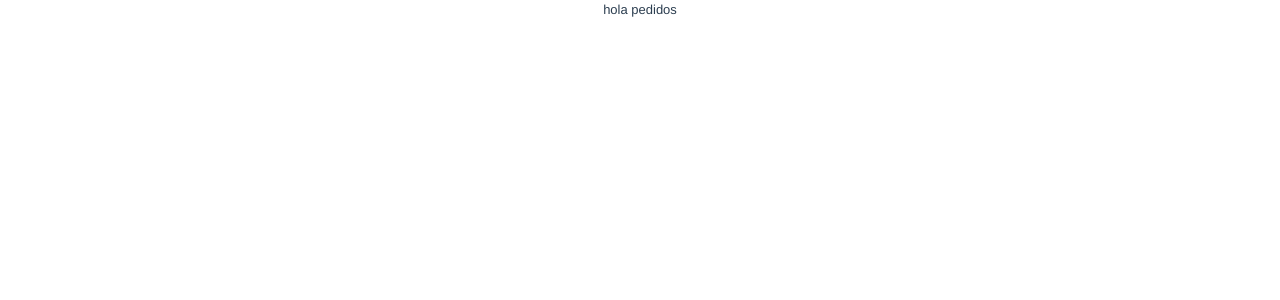
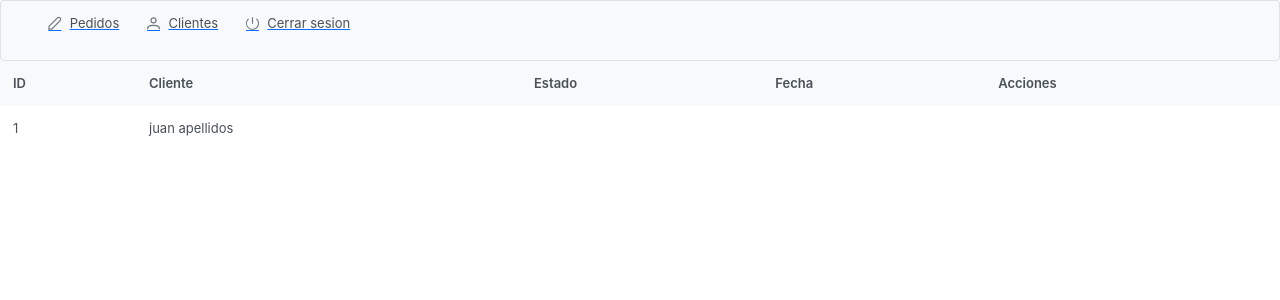
Before and after one commit to Grupo-2-E8/mintic_vue, a Vue app: page /pedidos in a window 1280 px wide. Shown: the top 300 px of the page. Built offline with nearby package versions, Linux system fonts and the light colour scheme.

Commit message:
maquetanndo ando

```diff
--- /dev/null
+++ b/src/components/Page.vue
@@ -0,0 +1,19 @@
+<template>
+  <section>
+    <SideBar />
+    <slot />
+  </section>
+</template>
+
+<script>
+import SideBar from '../components/SideBar.vue'
+export default {
+  components:{
+    SideBar
+  }
+}
+</script>
+
+<style>
+
+</style>
--- a/src/components/SideBar.vue
+++ b/src/components/SideBar.vue
@@ -1,17 +1,42 @@
 <template>
-  <section>
-    aqui el sidebar
-  </section>
+  <Menubar :model="items"  />
 </template>
 
 <script>
+import { ref } from "vue";
+import Menubar from "primevue/menubar";
+
 export default {
-  setup(){
-    return {}
-  }
-}
+  components: {
+    Menubar,
+  },
+  setup() {
+    const items = ref([
+      {
+        label: "Pedidos",
+        icon: "pi pi-fw pi-pencil",
+        to: 'pedidos'
+      },
+      {
+        label: "Clientes",
+        icon: "pi pi-fw pi-user",
+        to: 'clientes'
+      },
+      {
+        label: "Cerrar sesion",
+        icon: "pi pi-fw pi-power-off",
+        to: 'login'
+      },
+    ]);
+    return {
+      items,
+    };
+  },
+};
 </script>
 
-<style>
-
+<style lang="scss">
+.sidebar-padre {
+  width: 170px;
+}
 </style>
--- a/src/views/Home.vue
+++ b/src/views/Home.vue
@@ -1,6 +1,7 @@
 <template>
+  <Page>
     <div class="home">
-
+      <!-- <SideBar /> -->
       <router-link :to="{name: 'clientes'}" class="">
         Ir a clientes
       </router-link>
@@ -10,11 +11,17 @@
         Ir a pedidos
       </router-link>
     </div>
+  </Page>
 </template>
 
 <script>
-
+import SideBar from '../components/SideBar.vue'
+import Page from '../components/Page.vue'
 export default {
-  name: 'Home'
+  name: 'Home',
+  components:{
+    SideBar,
+    Page
+  }
 }
 </script>
--- a/src/views/auth/login/index.vue
+++ b/src/views/auth/login/index.vue
@@ -55,7 +55,7 @@
 
 <script>
 import { useField, useForm} from 'vee-validate'
-import {} from 'vue'
+import {useRouter} from 'vue-router'
 import {useLogin} from './useLogin'
 import {string,object} from 'yup'
 import {loginService} from '../service'
@@ -63,6 +63,7 @@ export default {
   name: 'LoginPage',
   setup(){
     useLogin()
+    const router = useRouter()
     const validationSchema = object({
       'correo': string().max(255).required(),
       'clave': string().min(6)
@@ -87,6 +88,7 @@ export default {
 
     const handleLogin = handleSubmit((values)=>{
       console.log({values})
+      router.push({name: 'Home'})
       loginService(values).then(()=>{
         console.log(result)
       }).catch(err=>{
--- a/src/views/clientes/index.vue
+++ b/src/views/clientes/index.vue
@@ -1,15 +1,5 @@
 <template>
-  <section>
-    <Sidebar v-model:visible="visibleLeft">
-      <div class="d-flex w-100 flex-column">
-        <router-link :to="{name: 'clientes'}" class="w-100 mb-2">
-          Clientes
-        </router-link>
-        <router-link :to="{name: 'pedidos'}" class="w-100 mb-2">
-          Pedidos
-        </router-link>
-      </div>
-    </Sidebar>
+  <Page>
     <button
     type="button"
     class="btn btn-primary mt-2"
@@ -56,20 +46,19 @@
         </Column>
       </DataTable>
     </div>
-  </section>
+  </Page>
 </template>
 
 <script>
 import DataTable from 'primevue/datatable'
 import Column from 'primevue/column'
 import {computed, ref} from 'vue'
-import Sidebar from 'primevue/sidebar';
-
+import Page from '../../components/Page.vue'
 export default {
   components:{
     DataTable,
     Column,
-    Sidebar
+    Page
   },
   setup(){
     const visibleLeft = ref(false)
--- a/src/views/pedidos/index.vue
+++ b/src/views/pedidos/index.vue
@@ -1,12 +1,39 @@
 <template>
-  <section>
-    hola pedidos
-  </section>
+  <Page>
+    <div class="">
+      <DataTable :value="info">
+        <Column header="ID" field="id" />
+        <Column header="Cliente" field="clienteNombre" />
+        <Column header="Estado" />
+        <Column header="Fecha" />
+        <Column header="Acciones" />
+      </DataTable>
+    </div>
+  </Page>
 </template>
 
 <script>
+import Page from '../../components/Page.vue'
+import DataTable from 'primevue/datatable'
+import Column from 'primevue/column'
+import {ref} from 'vue'
 export default {
-
+  components:{
+    Page,
+    DataTable,
+    Column
+  },
+  setup(){
+    const info = ref([
+      {
+        id: '1',
+        clienteNombre: 'juan apellidos'
+      }
+    ])
+    return {
+      info
+    }
+  }
 }
 </script>
 
```
Lines whose indentation alone changed are shown as unchanged.
